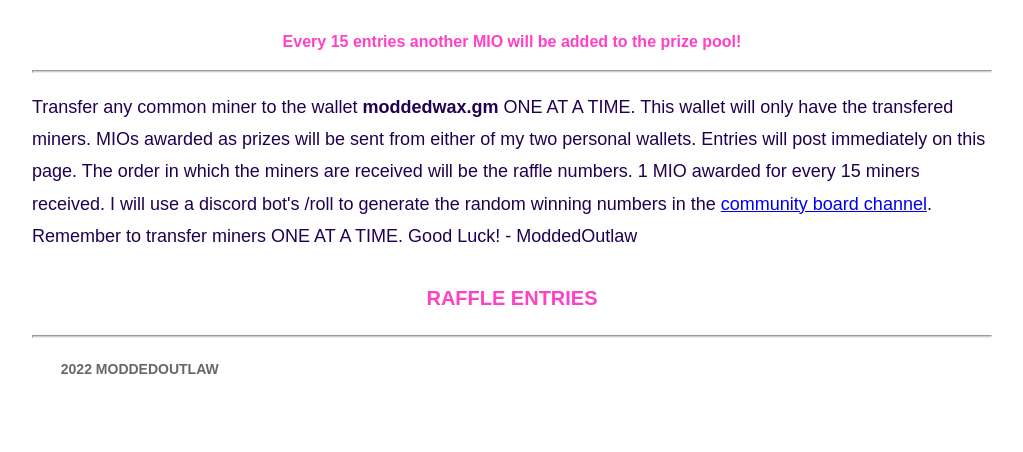
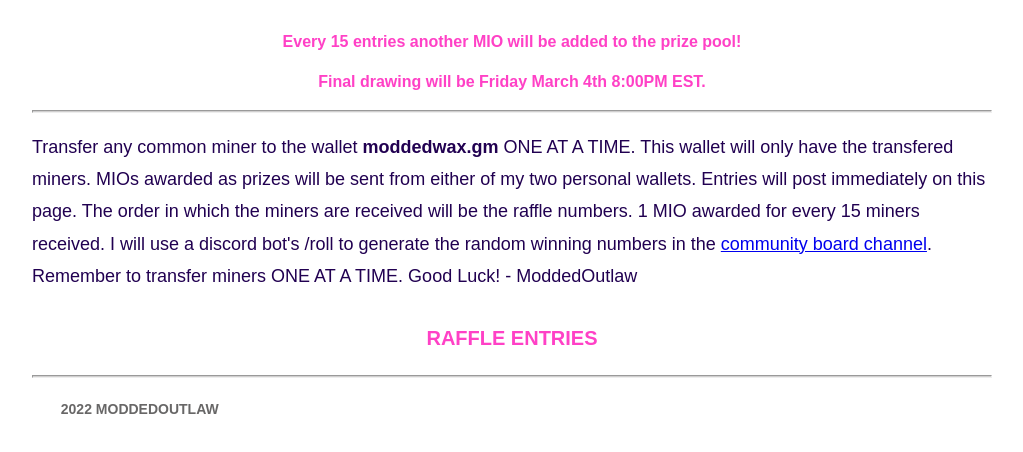
Before and after one commit to ModdedOutlaw/Raffle, a plain HTML site: page index.html in a window 1280 px wide. Shown: the part 214-666 px from the top of the page, without its empty margins (128-1151 px from the left). Drawn offline with Linux system fonts and the light colour scheme; no server answers.

Commit message:
Update index.html

```diff
--- a/index.html
+++ b/index.html
@@ -26,6 +26,8 @@
   <section class="profileHeader">
     <h1>MIO raffle</h1>
     <h3>Every 15 entries another MIO will be added to the prize pool!</h3>
+    <h3>Final drawing will be Friday March 4th 8:00PM EST. </h3>
+
     <hr>
     <p>Transfer any common miner to the wallet <strong>moddedwax.gm</strong> ONE AT A TIME. This wallet will only have the transfered miners.  MIOs awarded as prizes will be sent from either of my two personal wallets. Entries will post immediately on this page. The order in which the miners are received will be the raffle numbers.  1 MIO awarded for every 15 miners received. I will use a discord bot's /roll to generate the random winning numbers in the <a href="https://discord.com/channels/805449582124466206/810220726262956033" target="">community board channel</a>.&nbsp; Remember to transfer miners ONE AT A TIME. Good Luck! - ModdedOutlaw&nbsp;</p>
   </section>
```
